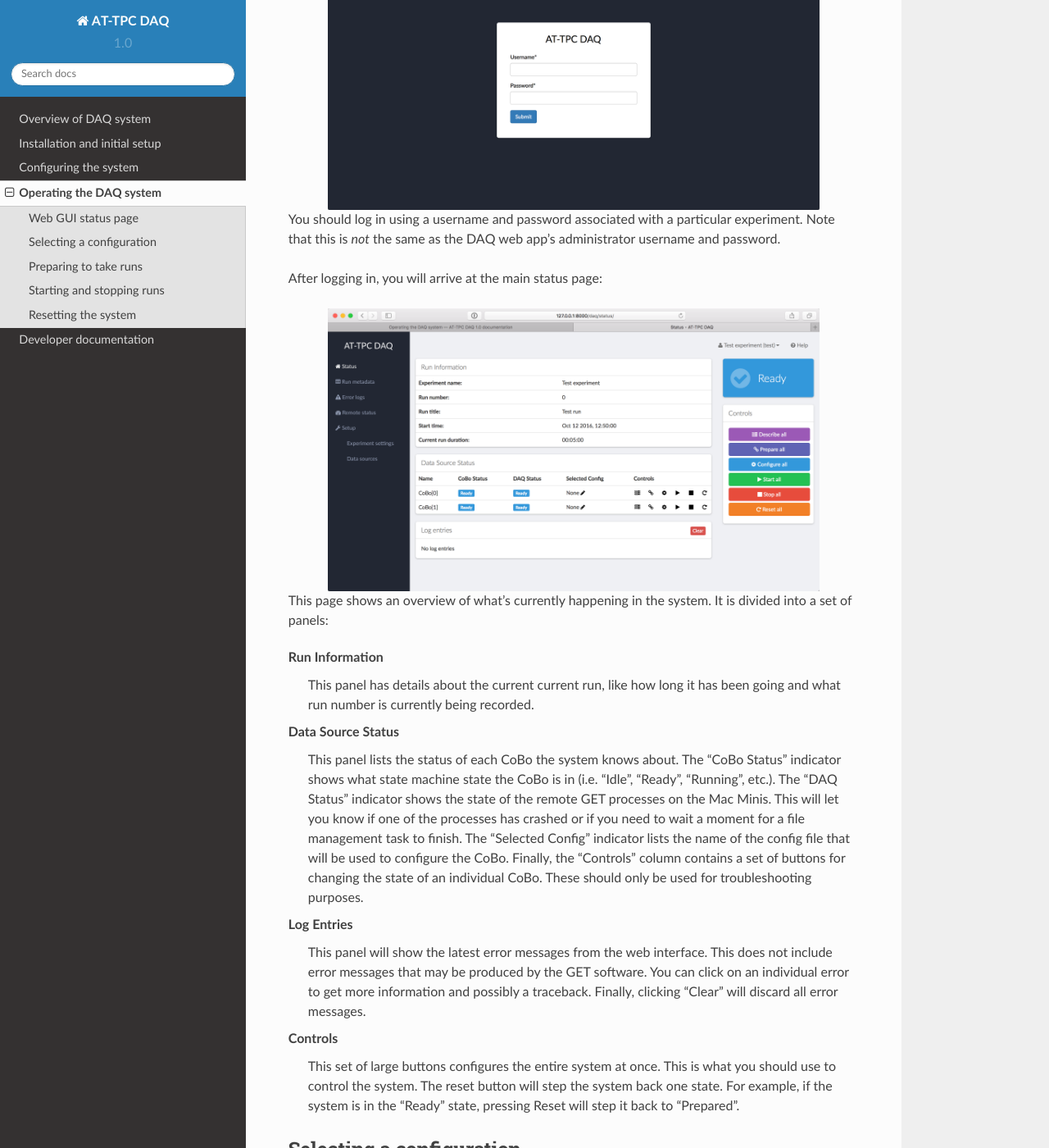
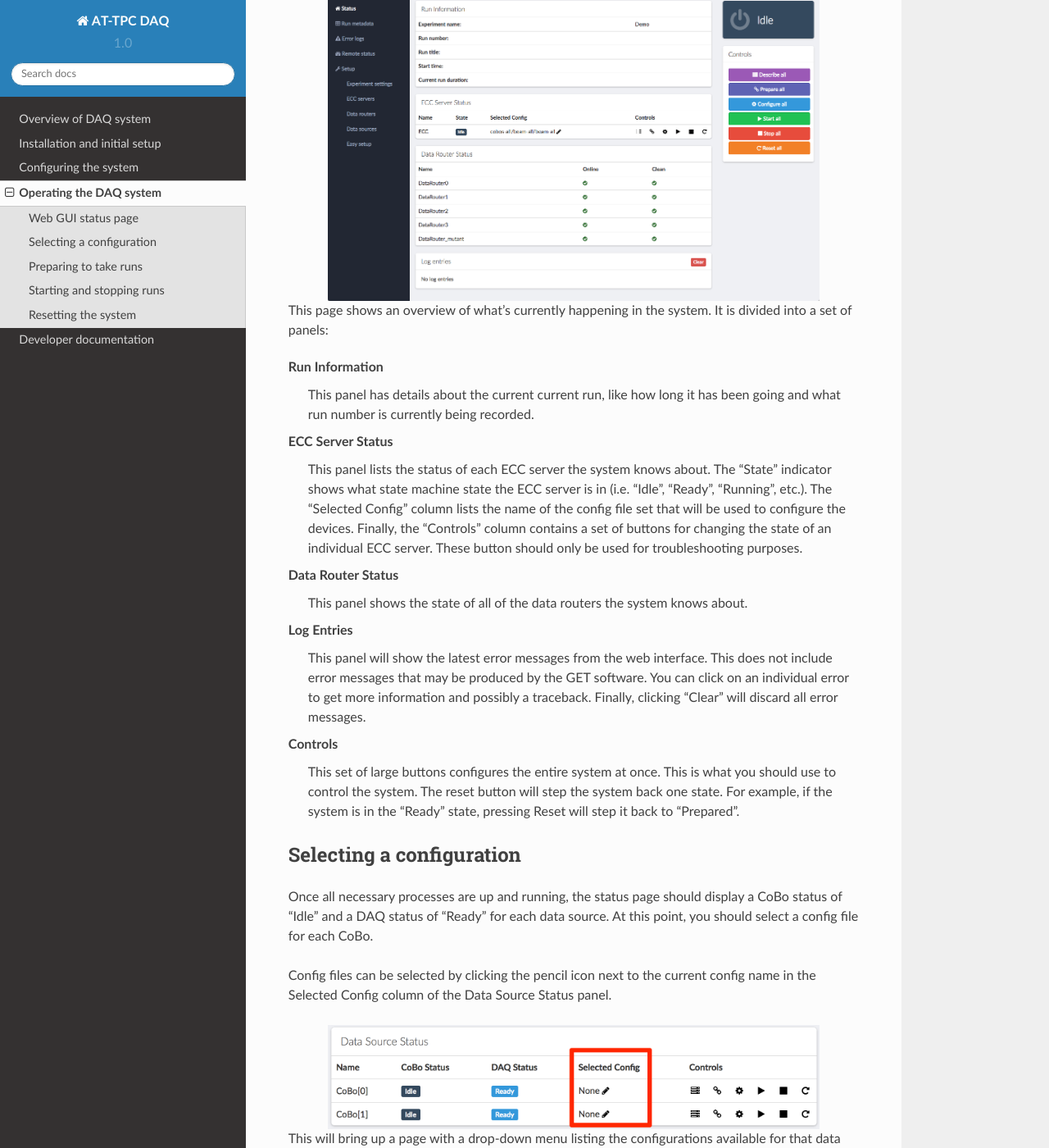
Before and after one commit to ATTPC/attpc-daq, a Sphinx documentation site: the page built from web/doc/operations.rst, in a window 1280 px wide and 1400 px high, scrolled down 449 px. Shown: the whole window at 82% size. Built offline with Sphinx 7.4.7 and the Read the Docs theme 2.0.0, drawn with Linux system fonts in a browser that asks for light colours; some of the changed text lies outside the part shown.

Commit message:
Docs: began updating operations docs.

```diff
--- a/web/doc/operations.rst
+++ b/web/doc/operations.rst
@@ -1,23 +1,15 @@
 Operating the DAQ system
 ========================
 
-As said before, the DAQ system consists of two main parts: the web service for controlling the system and the remote
-components from the GET software (see :ref:`get_software`) that run on the Mac Minis. All of these parts need to be
-running before you can record data.
+At this point, we're nearly ready to take data. This page will describe how to choose a configuration file and
+start and stop runs. This is probably the most relevant part of the manual from the point of view of the person
+taking an experimental shift.
 
 Web GUI status page
 -------------------
 
-When you first open the web interface, you will see the login page:
-
-..  image:: images/daq_login.png
-    :width: 600 px
-    :align: center
-
-You should log in using a username and password associated with a particular experiment. Note that this is *not*
-the same as the DAQ web app's administrator username and password.
-
-After logging in, you will arrive at the main status page:
+After logging into the system at http://localhost:8080 or whatever address the system is available at, you will arrive
+at the main status page:
 
 ..  image:: images/daq_main.png
     :width: 600 px
@@ -30,15 +22,15 @@
     This panel has details about the current current run, like how long it has been going and
     what run number is currently being recorded.
 
-Data Source Status
-    This panel lists the status of each CoBo the system knows about. The "CoBo Status" indicator
-    shows what state machine state the CoBo is in (i.e. "Idle", "Ready", "Running", etc.). The
-    "DAQ Status" indicator shows the state of the remote GET processes on the Mac Minis. This
-    will let you know if one of the processes has crashed or if you need to wait a moment for
-    a file management task to finish. The "Selected Config" indicator lists the name of the
-    config file that will be used to configure the CoBo. Finally, the "Controls" column contains
-    a set of buttons for changing the state of an individual CoBo. These should only be used
-    for troubleshooting purposes.
+ECC Server Status
+    This panel lists the status of each ECC server the system knows about. The "State" indicator
+    shows what state machine state the ECC server is in (i.e. "Idle", "Ready", "Running", etc.). The
+    "Selected Config" column lists the name of the config file set that will be used to configure the devices.
+    Finally, the "Controls" column contains a set of buttons for changing the state of an individual ECC server.
+    These button should only be used for troubleshooting purposes.
+
+Data Router Status
+    This panel shows the state of all of the data routers the system knows about.
 
 Log Entries
     This panel will show the latest error messages from the web interface. This does not include
```
Also changed, not shown: web/doc/images/daq_main.png.
